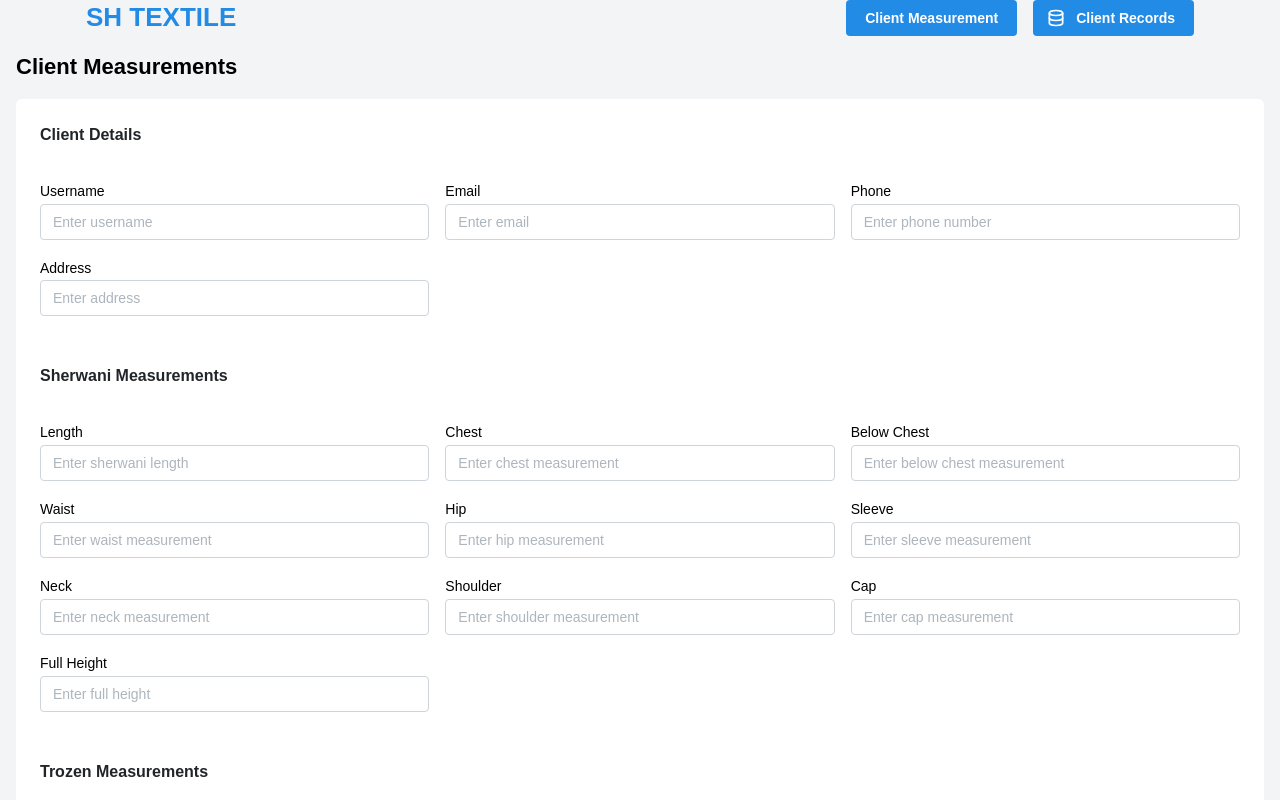
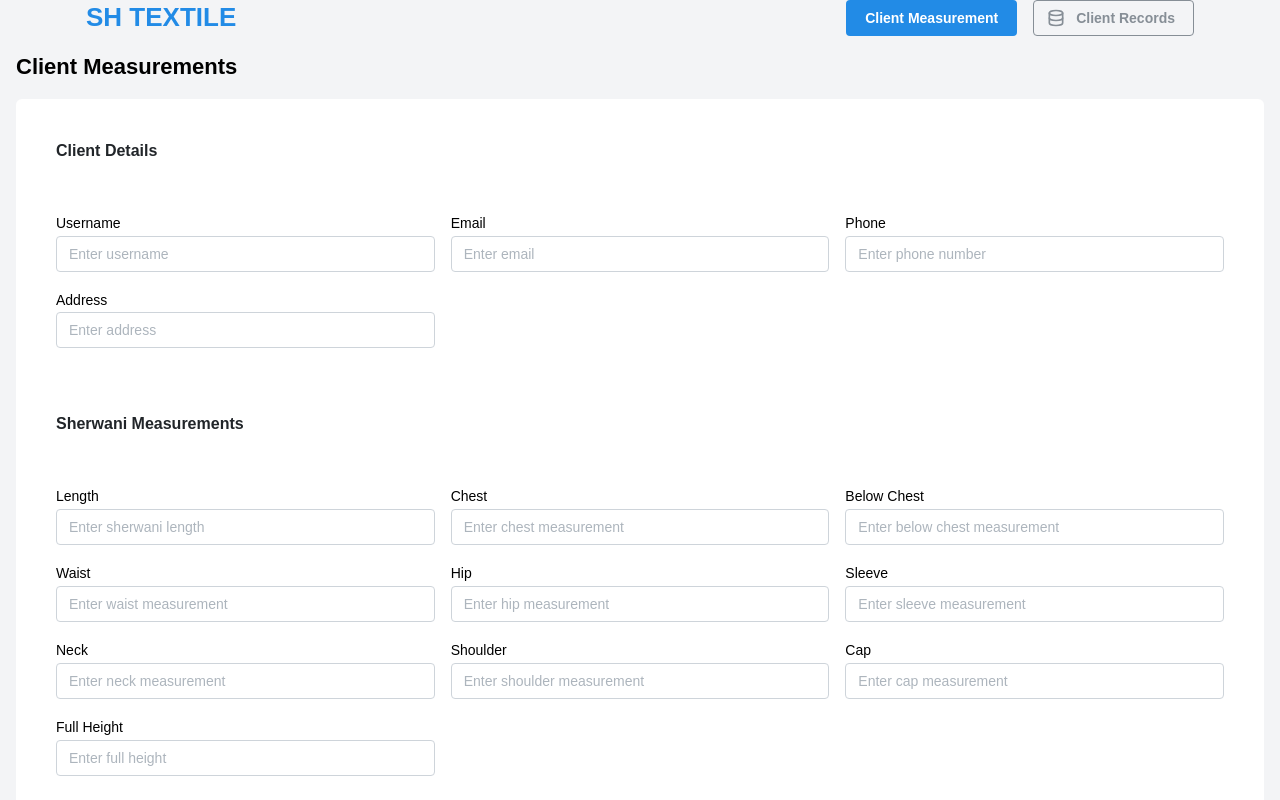
Before and after one commit to Zakiuddin53/sh-textile, a Next.js app: page / in a window 1280 px wide. Shown: the top 800 px of the page. Built offline with nearby package versions, Linux system fonts and the light colour scheme.

Commit message:
update main layout padding

```diff
--- a/src/components/MainLayout/MainLayout.tsx
+++ b/src/components/MainLayout/MainLayout.tsx
@@ -34,9 +34,9 @@ MainLayout.Content = function Content(
       style={{
         borderRadius: ".375rem",
         backgroundColor: "white",
-        padding: "1.5rem",
+        padding: "2.5rem",
       }}
-      gap={props.gap ?? "md"}
+      gap={props.gap ?? "xl"}
     >
       {props.children}
     </Stack>
--- a/src/components/layout/Header.tsx
+++ b/src/components/layout/Header.tsx
@@ -4,22 +4,28 @@ import { IconDatabase } from "@tabler/icons-react";
 
 export function Header() {
   return (
-    <header className="border-b border-gray-200 py-4">
+    <header className="border-b border-gray-200 py-6">
       <Container size="lg">
         <Group justify="space-between" align="center">
           <Link href="/" className="no-underline">
             <Title order={2} c="blue">
               SH TEXTILE
-
             </Title>
           </Link>
 
           <Group>
             <Link href="/" className="no-underline">
-              <Button variant="filled">Client Measurement</Button>
+              <Button variant="filled" color="blue">
+                Client Measurement
+              </Button>
             </Link>
+
             <Link href="/records" className="no-underline">
-              <Button variant="filled" leftSection={<IconDatabase size={20} />}>
+              <Button
+                variant="outline"
+                color="gray"
+                leftSection={<IconDatabase size={20} />}
+              >
                 Client Records
               </Button>
             </Link>
```
Also changed, not shown: src/components/Welcome.tsx (deleted, +0 -18 lines).
